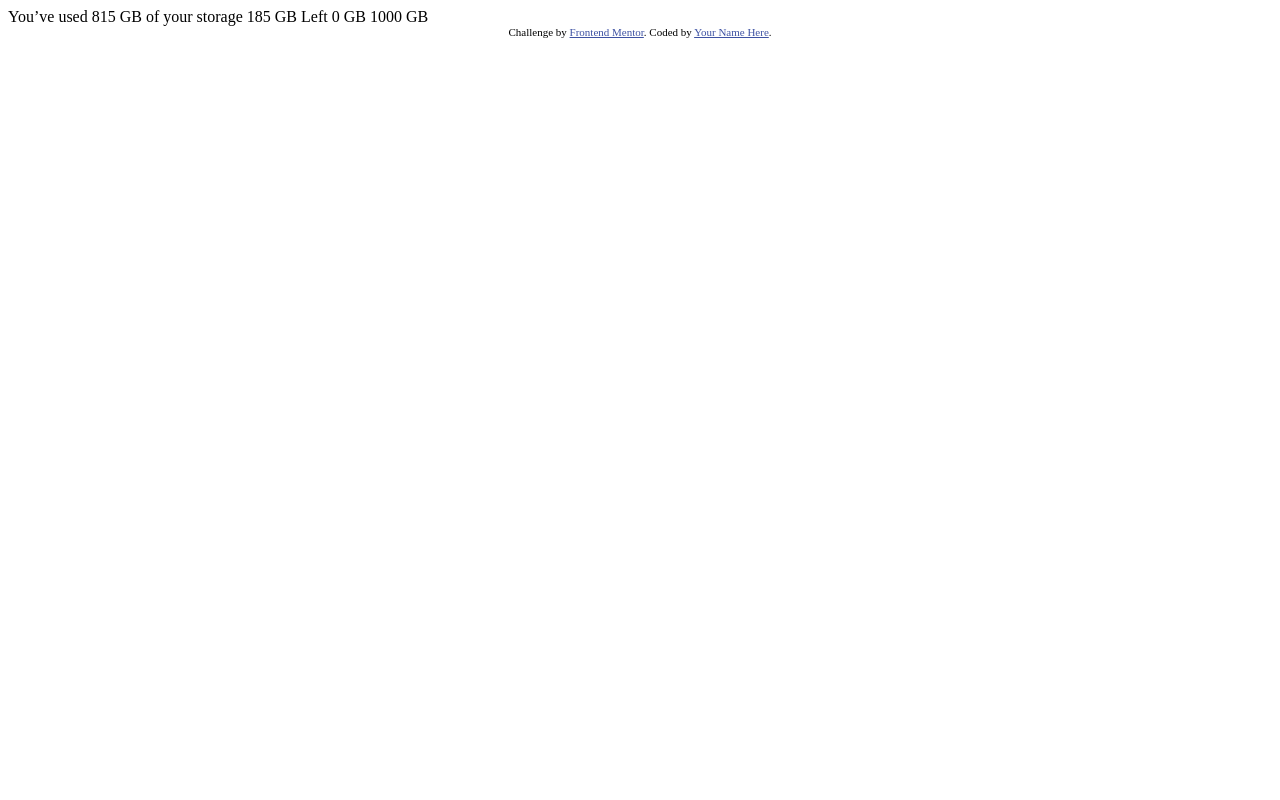
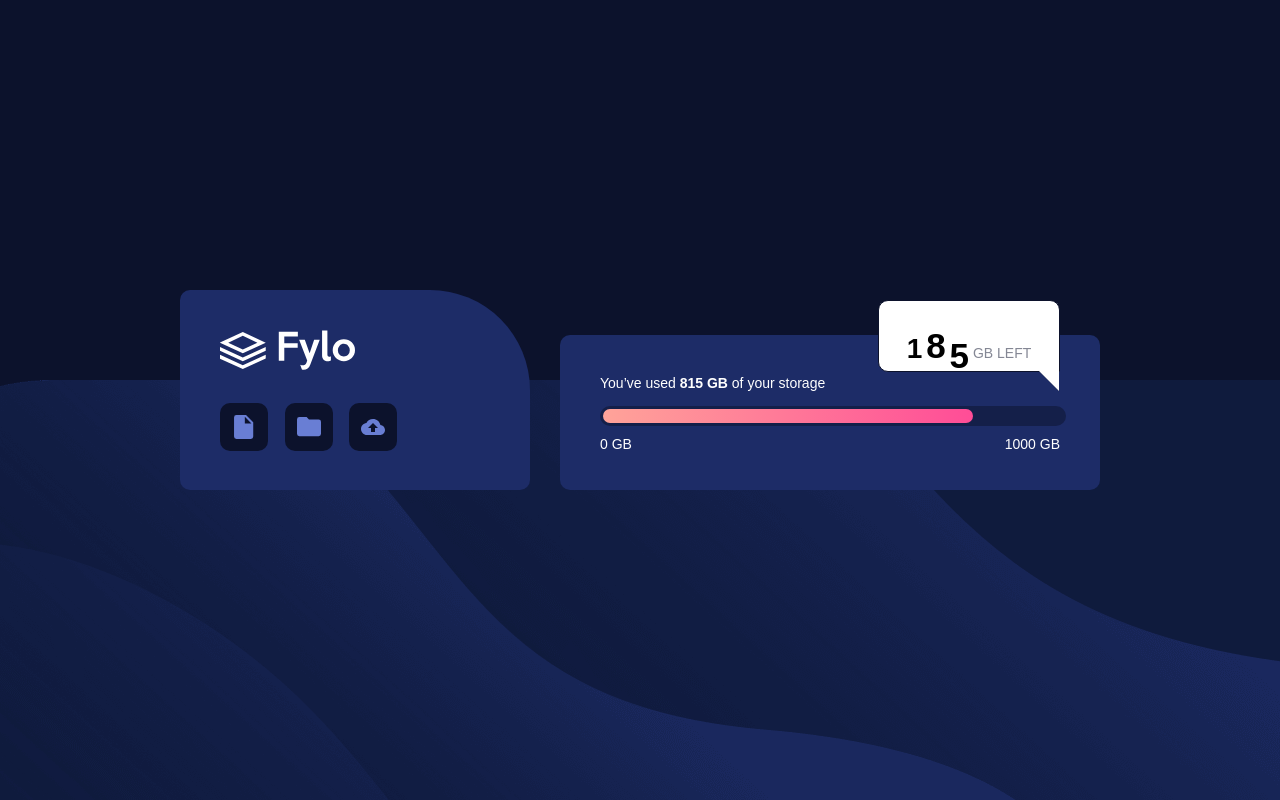
Before and after one commit to kwohl/fylo-data-challenge, a plain HTML site: page index.html in a window 1280 px wide. Drawn offline with Linux system fonts and the light colour scheme.

Commit message:
built out structure of web layout for 1440x900 screen

```diff
--- /dev/null
+++ b/index.css
@@ -0,0 +1,213 @@
+:root {
+    --primary-gradient: linear-gradient(90deg, hsl(6, 100%, 80%), hsl(335, 100%, 65%));
+    --neutral-pale-blue: hsl(243, 100%, 93%);
+    --neutral-grayish-blue: hsl(229, 7%, 55%);
+    --neutral-dark-blue: hsl(228, 56%, 26%);
+    --neutral-very-dark-blue: hsl(229, 57%, 11%);
+    --used-percent: 815%;
+    --available: 1000;
+    height: 100%;
+}
+
+* {
+    margin: 0;
+}
+
+body {
+    font-family: Arial, Helvetica, sans-serif;
+    font-size: 14px;
+    color: white;
+    background-color: var(--neutral-very-dark-blue);
+    height: 100%;
+    position: relative;
+}
+
+/* @media only screen and (max-width: 375px) {
+
+  } */
+
+#bg-image {
+    position: fixed;
+    bottom: 0;
+    right: 0;
+    z-index: 0;
+}
+
+/* helpers */
+.flex-row {
+    display: flex;
+    flex-direction: row;
+}
+
+.justify-center {
+    display: flex;
+    justify-content: center;
+}
+
+/* main content container (invisible div) */
+
+#content-container {
+    z-index: 1;
+    position: absolute;
+    align-items: flex-end;
+    margin: auto;
+    bottom: 295px;
+    /* height: 100%; */
+    width: 100%;
+}
+
+/* content divs */
+
+.content {
+    background-color: var(--neutral-dark-blue);
+    margin: 15px;
+    padding: 40px;
+    z-index: 2;
+}
+
+/* left content div */
+.content:first-of-type {
+    border-radius: 10px 100px 10px 10px;
+    height: 120px;
+    width: 270px;
+}
+
+#options > div:first-child {
+    width: 177px;
+}
+
+#options > div:last-of-type {
+    display: flex;
+    justify-content: space-between;
+    width: 177px;
+}
+
+.icon {
+    border-radius: 10px;
+    background-color: var(--neutral-very-dark-blue);
+    height: 48px;
+    width: 48px;
+    display: flex;
+    align-items: center;
+    justify-content: center;
+    margin-top: 30px;
+}
+
+/* right content div */
+.content:last-of-type {
+    border-radius: 10px;
+    height: 75px;
+    width: 460px;
+    position: relative;
+}
+
+.content:last-of-type > div:last-of-type {
+    height: 100%;
+    position: relative;
+}
+
+.content:last-of-type > div:last-of-type > p:first-of-type {
+    margin-bottom: 15px;
+}
+
+#storage-bar {
+    border-radius: 25px;
+    padding: 3px;
+    position: relative;
+    height: 1em;
+}
+
+#storage-bar::after {
+    position: absolute;
+    content: '';
+    top: 0;
+    left: 0;
+    background-color: var(--neutral-very-dark-blue);
+    opacity: .5;
+    width: 100%;
+    height: 1em;
+    border-radius: 25px;
+    padding: 3px;
+}
+
+#storage-bar div {
+    background-image: var(--primary-gradient);
+    height: 1em;
+    border-radius: 25px;
+    width: calc( ((var(--used-percent))/var(--available)) * 100);
+    position: relative;
+    z-index: 4;
+}
+
+#storage .flex-row {
+    justify-content: space-between;
+    margin-top: 10px;
+}
+
+#storage-remaining {
+    position: absolute;
+    top: -35px;
+    right: 40px;
+    background-color: white;
+    color: var(--neutral-grayish-blue);
+    border: 1px solid var(--neutral-very-dark-blue);
+    border-radius: 10px 10px 0 10px;
+    width: 130px;
+    height: 70px;
+    padding: 0 25px 0 25px;
+    text-align: center;
+
+}
+
+#storage-remaining p {
+    margin-top: 25px;
+}
+
+#storage-remaining span {
+    font-weight: bold;
+    color: black;
+    position: relative;
+}
+
+.s1 {
+    font-size: 2em;
+}
+
+.s2 {
+    font-size: 2.5em;
+}
+
+.s3 {
+    font-size: 2.5em;
+    bottom: -10px;
+}
+
+/* #storage-remaining span:last-of-type {
+    margin-right: 5px;
+} */
+
+#storage-remaining::before {
+    content: "";
+    width: 0px;
+    height: 0px;
+    position: absolute;
+    border-left: 10px solid transparent;
+    border-right: 10px solid var(--neutral-very-dark-blue);
+    border-top: 10px solid var(--neutral-very-dark-blue);
+    border-bottom: 10px solid transparent;
+    right: 0px;
+    top: 70px;
+}
+
+#storage-remaining::after {
+    content: "";
+    width: 0px;
+    height: 0px;
+    position: absolute;
+    border-left: 10px solid transparent;
+    border-right: 10px solid #fff;
+    border-top: 10px solid #fff;
+    border-bottom: 10px solid transparent;
+    right: 0px;
+    top: 70px;
+}
--- a/index.html
+++ b/index.html
@@ -5,27 +5,66 @@
   <meta name="viewport" content="width=device-width, initial-scale=1.0"> <!-- displays site properly based on user's device -->
 
   <link rel="icon" type="image/png" sizes="32x32" href="./images/favicon-32x32.png">
-
+  <link rel="stylesheet" type="text/css" href="index.css">
   <title>Frontend Mentor | Fylo data storage component</title>
 
   <!-- Feel free to remove these styles or customise in your own stylesheet 👍 -->
-  <style>
+  <!-- <style>
     .attribution { font-size: 11px; text-align: center; }
     .attribution a { color: hsl(228, 45%, 44%); }
-  </style>
+  </style> -->
 </head>
 <body>
+  <div id="content-container" class="flex-row justify-center">
+    <div id="options" class="content">
 
-  You’ve used 815 GB of your storage
+      <div>
+        <img src="./images/logo.svg">
+      </div>
+      <div class="flex-row">
 
-  185 GB Left
+        <div class="icon">
+          <img src="./images/icon-document.svg">
+        </div>
+        <div class="icon">
+          <img src="./images/icon-folder.svg">
+        </div>
+        <div class="icon">
+          <img src="./images/icon-upload.svg">
+        </div>
 
-  0 GB
-  1000 GB
+      </div>
 
-  <div class="attribution">
+    </div>
+
+    <div id="storage" class="content">
+      <div id="storage-remaining">
+        <div>
+          <p>
+          <span class="s1">1</span>
+          <span class="s2">8</span>
+          <span class="s3">5</span> GB LEFT</p>
+        </div>
+      </div>
+
+      <div>
+        <p>You’ve used <strong>815 GB</strong> of your storage</p>
+
+        <div id="storage-bar">
+          <div></div>
+        </div>
+
+        <div class="flex-row">
+          <p>0 GB</p> <p>1000 GB</p>
+        </div>
+      </div>
+
+    </div>
+  </div>
+  <img id="bg-image" src="./images/bg-desktop.png">
+  <!-- <div class="attribution">
     Challenge by <a href="https://www.frontendmentor.io?ref=challenge" target="_blank">Frontend Mentor</a>.
     Coded by <a href="#">Your Name Here</a>.
-  </div>
+  </div> -->
 </body>
 </html>
```
